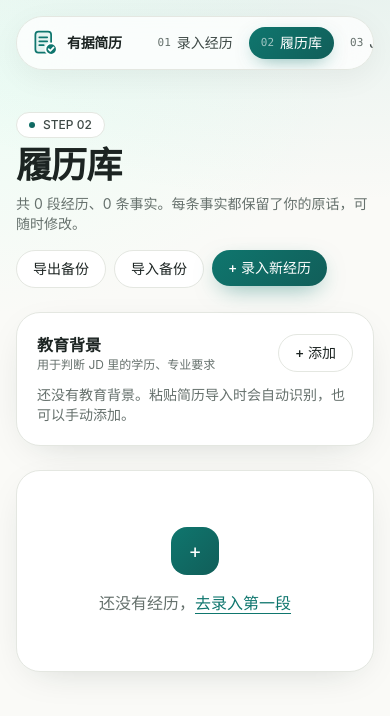
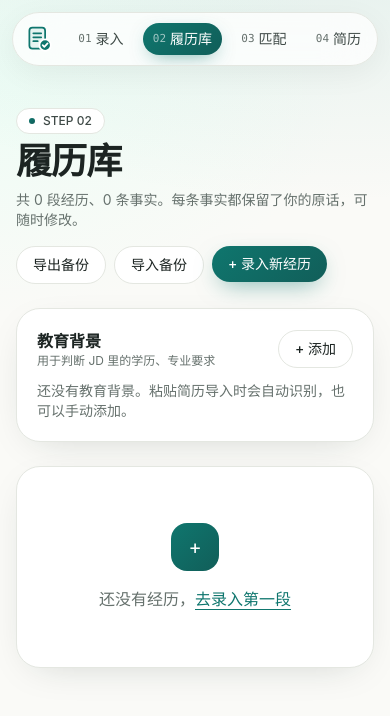
Before and after one commit to issgy/ai-resume, a Next.js app: page /vault in a window 390 px wide. Shown: the top 716 px of the page. Built offline with nearby package versions, Linux system fonts and the light colour scheme.

Commit message:
feat(P1): 手机端排版——导航不吸顶遮正文且四步完整显示、标签不拆字、按钮点击区≥32px、经历标题/日期/排序按钮在窄屏重排、简历卡片内边距收窄

```diff
--- a/src/app/collect/page.tsx
+++ b/src/app/collect/page.tsx
@@ -367,7 +367,7 @@ function ChatCollect() {
         <Card className="animate-rise space-y-4">
           <div className="flex items-center justify-between">
             <h2 className="text-lg font-semibold">确认入库内容</h2>
-            <span className="rounded-full bg-accent-soft px-3 py-1 text-xs font-medium text-accent">{draft.facts.length} 条事实</span>
+            <span className="inline-block whitespace-nowrap rounded-full bg-accent-soft px-3 py-1 text-xs font-medium text-accent">{draft.facts.length} 条事实</span>
           </div>
           <div className="grid gap-3 text-sm sm:grid-cols-2">
             {(["company", "title", "start", "end"] as const).map((k) => (
--- a/src/app/globals.css
+++ b/src/app/globals.css
@@ -65,6 +65,23 @@ body {
 }
 .animate-rise { animation: rise 0.6s cubic-bezier(0.2, 0.7, 0.2, 1) both; }
 
+/* 吸顶导航（桌面端）不遮挡跳转、聚焦到的内容 */
+html {
+  scroll-padding-top: 6rem;
+}
+@media (max-width: 639px) {
+  html {
+    scroll-padding-top: 1rem;
+  }
+}
+/* 触屏设备或窄屏：按钮点击区域至少 32×32（04「手机视口下表单和操作可用」） */
+@media (pointer: coarse), (max-width: 639px) {
+  button {
+    min-height: 2rem;
+    min-width: 2rem;
+  }
+}
+
 @media print {
   body { background: #fff; }
   .no-print { display: none !important; }
--- a/src/app/match/page.tsx
+++ b/src/app/match/page.tsx
@@ -219,7 +219,7 @@ export default function MatchPage() {
                     <div className="flex flex-wrap items-center justify-between gap-2">
                       <span className="font-medium">
                         {a.ability}
-                        <span className="ml-1.5 rounded-full bg-slate-100 px-1.5 py-0.5 text-[11px] text-slate-600">
+                        <span className="inline-block whitespace-nowrap ml-1.5 rounded-full bg-slate-100 px-1.5 py-0.5 text-[11px] text-slate-600">
                           {a.relation === "direct" ? "行为直接体现" : "方法可迁移"}
                         </span>
                         {a.confirmation !== "pending" && (
--- a/src/app/vault/page.tsx
+++ b/src/app/vault/page.tsx
@@ -106,9 +106,9 @@ export default function VaultPage() {
             {e.source && (
               <div className="px-1 text-xs text-muted">
                 {e.origin === "edited" ? (
-                  <span className="mr-1 rounded-full bg-amber-50 px-1.5 py-0.5 text-amber-800">手动修改</span>
+                  <span className="inline-block whitespace-nowrap mr-1 rounded-full bg-amber-50 px-1.5 py-0.5 text-amber-800">手动修改</span>
                 ) : (
-                  <span className="mr-1 rounded-full bg-sky-50 px-1.5 py-0.5 text-sky-800">简历导入</span>
+                  <span className="inline-block whitespace-nowrap mr-1 rounded-full bg-sky-50 px-1.5 py-0.5 text-sky-800">简历导入</span>
                 )}
                 原文：「{e.source}」
               </div>
@@ -159,17 +159,17 @@ export default function VaultPage() {
                   <div className="px-1 text-xs text-muted">
                     {f.origin === "edited" ? (
                       <>
-                        <span className="mr-1 rounded-full bg-amber-50 px-1.5 py-0.5 text-amber-800">手动修改</span>
+                        <span className="inline-block whitespace-nowrap mr-1 rounded-full bg-amber-50 px-1.5 py-0.5 text-amber-800">手动修改</span>
                         以上文字即为来源{f.originalSource ? `；修改前原话：「${f.originalSource}」` : ""}
                       </>
                     ) : f.origin === "manual" ? (
                       <>
-                        <span className="mr-1 rounded-full bg-accent-soft px-1.5 py-0.5 text-accent">手动补充</span>
+                        <span className="inline-block whitespace-nowrap mr-1 rounded-full bg-accent-soft px-1.5 py-0.5 text-accent">手动补充</span>
                         以上文字即为来源
                       </>
                     ) : f.origin === "imported" ? (
                       <>
-                        <span className="mr-1 rounded-full bg-sky-50 px-1.5 py-0.5 text-sky-800">简历导入</span>
+                        <span className="inline-block whitespace-nowrap mr-1 rounded-full bg-sky-50 px-1.5 py-0.5 text-sky-800">简历导入</span>
                         原文：「{f.source}」
                       </>
                     ) : (
--- a/src/components/nav.tsx
+++ b/src/components/nav.tsx
@@ -7,10 +7,10 @@ import { Logo } from "@/components/logo";
 import { dismissNotice, useJobs } from "@/lib/jobs";
 
 const nav = [
-  { href: "/collect", label: "录入经历" },
-  { href: "/vault", label: "履历库" },
-  { href: "/match", label: "JD 匹配" },
-  { href: "/resume", label: "简历导出" },
+  { href: "/collect", label: "录入经历", short: "录入" },
+  { href: "/vault", label: "履历库", short: "履历库" },
+  { href: "/match", label: "JD 匹配", short: "匹配" },
+  { href: "/resume", label: "简历导出", short: "简历" },
 ];
 
 export function Nav() {
@@ -31,11 +31,12 @@ export function Nav() {
   }, [notice, pathname]);
 
   return (
-    <header className="no-print sticky top-0 z-20 px-4 pt-4">
-      <nav className="mx-auto flex max-w-5xl items-center gap-1 overflow-x-auto [scrollbar-width:none] rounded-full border border-line bg-card/75 p-1.5 text-sm shadow-[0_8px_30px_rgb(0_0_0/0.05)] backdrop-blur-xl">
-        <Link href="/" className="mr-2 flex shrink-0 items-center gap-2 rounded-full py-1.5 pl-2 pr-3 font-bold tracking-tight">
+    // 手机上导航随页面滚走，不吸顶遮挡正文；桌面端吸顶（04「浮动导航不遮正文」）
+    <header className="no-print relative top-0 z-20 px-3 pt-3 sm:sticky sm:px-4 sm:pt-4">
+      <nav className="mx-auto flex max-w-5xl items-center justify-between gap-0.5 overflow-x-auto [scrollbar-width:none] rounded-full border border-line bg-card/75 p-1.5 text-sm shadow-[0_8px_30px_rgb(0_0_0/0.05)] backdrop-blur-xl sm:justify-start sm:gap-1">
+        <Link href="/" aria-label="有据简历首页" className="flex shrink-0 items-center gap-2 rounded-full py-1.5 pl-1.5 pr-1.5 font-bold tracking-tight sm:mr-2 sm:pl-2 sm:pr-3">
           <Logo />
-          有据简历
+          <span className="hidden sm:inline">有据简历</span>
         </Link>
         {nav.map((n, i) => {
           const active = pathname === n.href;
@@ -43,12 +44,13 @@ export function Nav() {
             <Link
               key={n.href}
               href={n.href}
-              className={`flex shrink-0 items-center gap-1.5 rounded-full px-3 py-1.5 transition ${
+              className={`flex shrink-0 items-center gap-1 whitespace-nowrap rounded-full px-2.5 py-1.5 transition sm:gap-1.5 sm:px-3 ${
                 active ? "bg-brand text-white shadow-[0_6px_20px_-8px_rgb(15_118_110/0.7)]" : "text-ink-soft hover:bg-paper"
               }`}
             >
               <span className={`font-mono text-[11px] ${active ? "text-white/60" : "text-muted"}`}>0{i + 1}</span>
-              {n.label}
+              <span className="sm:hidden">{n.short}</span>
+              <span className="hidden sm:inline">{n.label}</span>
             </Link>
           );
         })}
--- a/src/components/ui.tsx
+++ b/src/components/ui.tsx
@@ -11,7 +11,7 @@ export function Button({ className = "", variant = "primary", ...props }: Button
   }[variant];
   return (
     <button
-      className={`inline-flex items-center justify-center gap-1.5 rounded-full px-4 py-2 text-sm font-medium transition active:scale-[0.98] disabled:cursor-not-allowed disabled:opacity-40 ${styles} ${className}`}
+      className={`inline-flex shrink-0 items-center justify-center gap-1.5 whitespace-nowrap rounded-full px-4 py-2 text-sm font-medium transition active:scale-[0.98] disabled:cursor-not-allowed disabled:opacity-40 ${styles} ${className}`}
       {...props}
     />
   );
```
Also changed, not shown: src/app/resume/page.tsx (+15 -14 lines).
